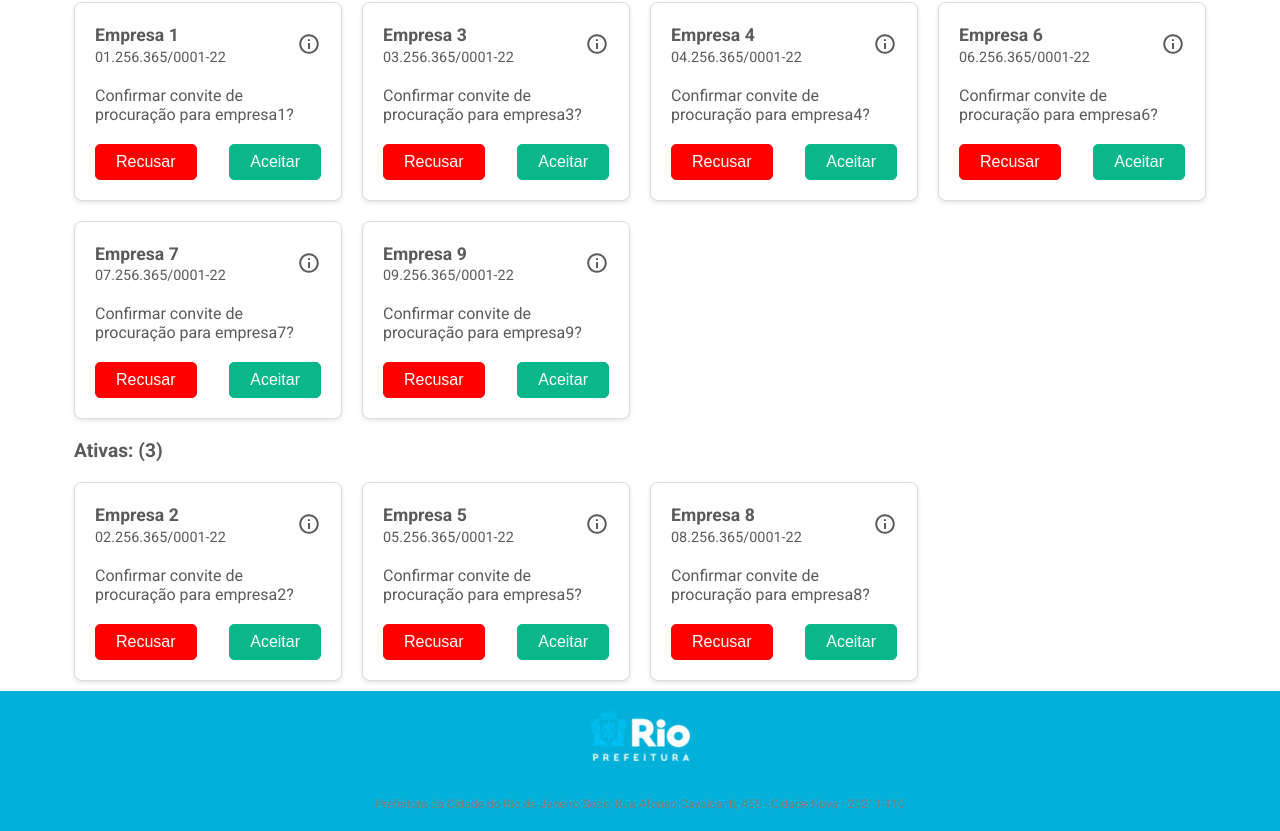
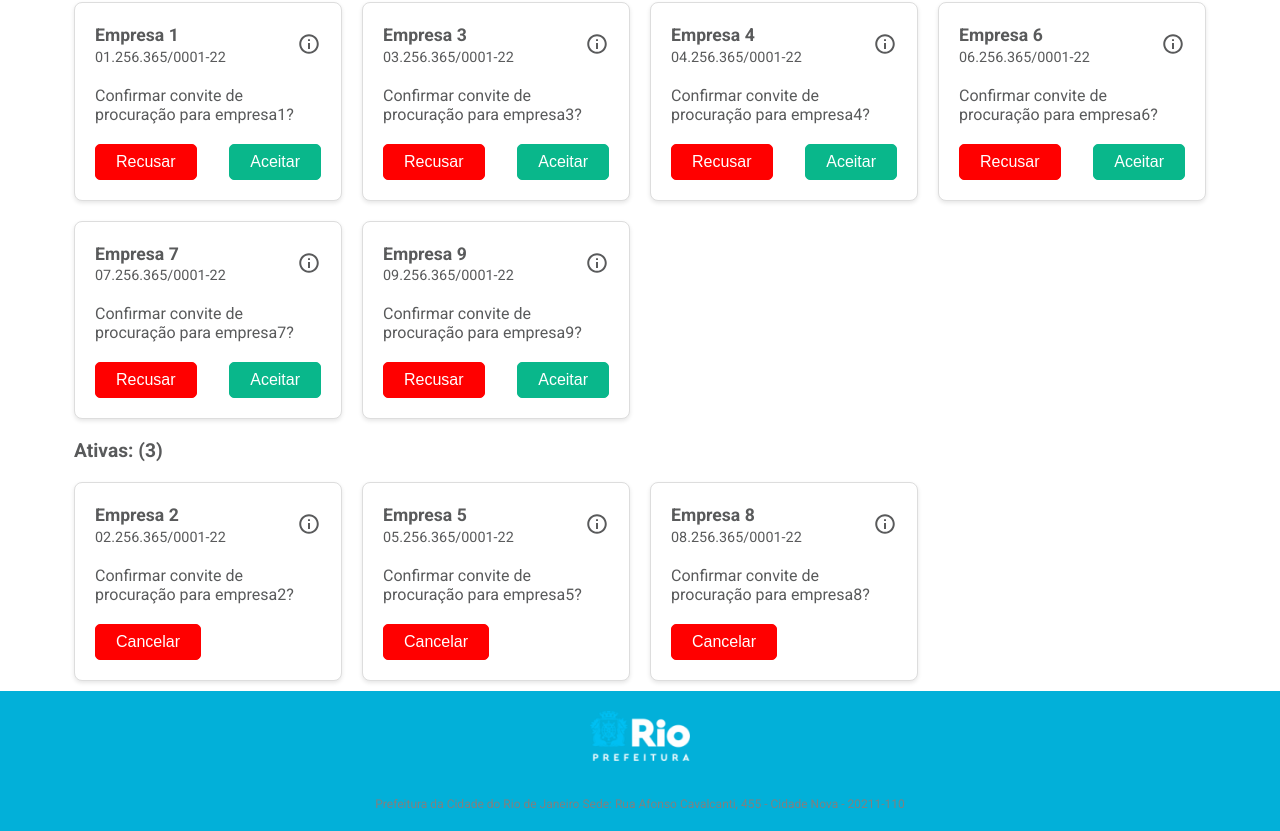
Before and after one commit to Edwsilva/minhasEmpresas, a Next.js app: page /procurador in a window 1280 px wide. Shown: the part 351-1182 px from the top of the page. Built offline with nearby package versions, Linux system fonts and the light colour scheme; data requests are answered from the project's data file.

Commit message:
Ajuste para os cards com procurações ativas

```diff
--- a/src/app/procurador/page.tsx
+++ b/src/app/procurador/page.tsx
@@ -57,6 +57,7 @@ const Procurador = () => {
                 key={index}
                 inscricao={procuracao.inscricao}
                 titular={procuracao.titular}
+                status={procuracao.status}
               >
                 {procuracao.servico}
               </Card>
@@ -76,6 +77,7 @@ const Procurador = () => {
                 key={index}
                 inscricao={procuracao.inscricao}
                 titular={procuracao.titular}
+                status={procuracao.status}
               >
                 {procuracao.servico}
               </Card>
--- a/src/components/card/Card.tsx
+++ b/src/components/card/Card.tsx
@@ -7,11 +7,11 @@ type CardProps = {
   children: ReactNode;
   titular: string;
   inscricao: string;
-  // servico: string
+  status?: string;
   bg?: "primary" | "primaryLight" | "pink";
 };
 
-const Card = ({ children, titular, inscricao, bg }: CardProps) => {
+const Card = ({ children, titular, inscricao, bg, status }: CardProps) => {
   return (
     <div className={styles.direction}>
       <div className={styles.innerDiv}>
@@ -23,6 +23,8 @@ const Card = ({ children, titular, inscricao, bg }: CardProps) => {
       </div>
 
       <p className={styles.additionalText}>{children}</p>
+
+      {status === "1" ? (
         <div className={styles.buttonContainer}>
           <Button
             p
@@ -31,8 +33,20 @@ const Card = ({ children, titular, inscricao, bg }: CardProps) => {
             border="1px solid var(--reject)"
             text="Recusar"
           />
+
           <Button p textColor="var(--secondary)" text="Aceitar" />
         </div>
+      ) : (
+        <div className={styles.buttonContainer}>
+           <Button
+            p
+            backgroundColor="var(--reject)"
+            textColor="var(--reject)"
+            border="1px solid var(--reject)"
+            text="Cancelar"
+          />
+        </div>
+      )}
     </div>
   );
 };
```
Lines whose indentation alone changed are shown as unchanged.
